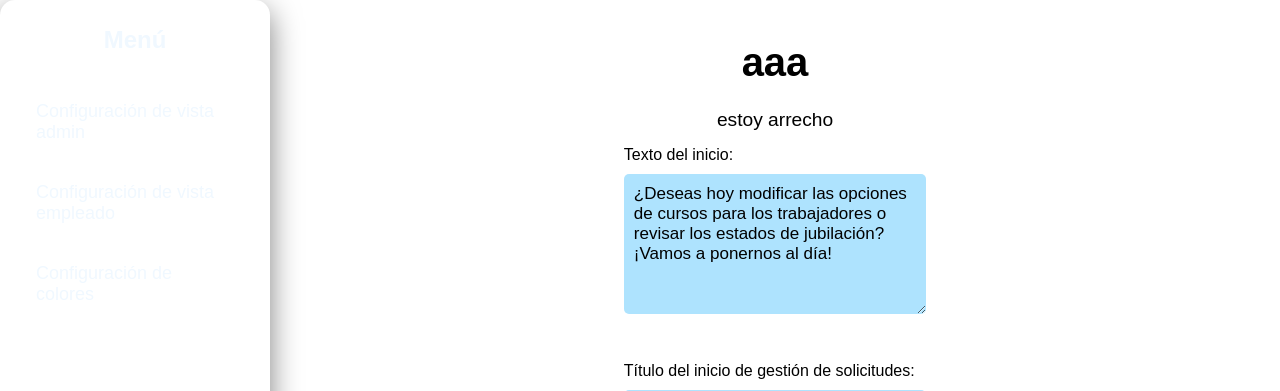
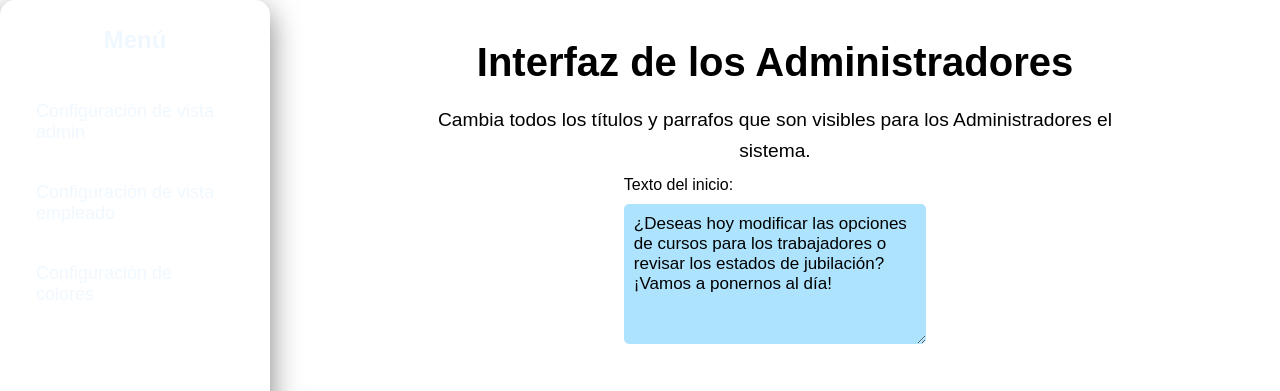
Before and after one commit to Sad0318Xd/SISTEM-JUBI-UCLA, a PHP site: template src/views/superAdmin/editarInterfazAdmin.php in a window 1280 px wide. Shown: the top 391 px of the page. Run offline with PHP 8.4, Linux system fonts and the light colour scheme; the template is opened without the code that fills it, so the values that code supplies are empty; a user stored in the database is signed in; data comes from the database, SQL or seed files in the repository; some libraries are stand-ins or nearby versions; some web fonts are replaced.

Commit message:
Update welcome messages and titles for admin and employee interfaces for improved clarity and user experience.

```diff
--- a/src/views/inicio.php
+++ b/src/views/inicio.php
@@ -76,7 +76,7 @@
                 // Ejemplo: mostrar contenido distinto según el rol
                 if (isset($_SESSION['rol'])) {
                     if ($_SESSION['rol'] == 'superuser') {
-                        echo 'Hola, SuperUsuario.';
+                        echo 'Bienvenido, SuperUsuario.';
                     } else {
                         echo "Bienvenido, " . $_SESSION['name'] . " " . $_SESSION['lastname'] . ".";
                     }
--- a/src/views/superAdmin/editarInterfazAdmin.php
+++ b/src/views/superAdmin/editarInterfazAdmin.php
@@ -28,7 +28,7 @@
     <link href="https://fonts.googleapis.com/css2?family=Chocolate+Classical+Sans&display=swap" rel="stylesheet">
     <link rel="stylesheet" href="../src/css/stylegestion2.css">
     <script src="https://cdn.jsdelivr.net/npm/sweetalert2@11"></script>
-    <title>Solicitar Jubilación</title>
+    <title>Interfaz Administradores</title>
 <style>
     :root {
         --color-primary: <?= $colors['color_primary'] ?>;
@@ -70,8 +70,8 @@
 
     <div style="width: 1000px; align-items: center;" class="content">
 
-        <h1 style="margin-top: 30px;">aaa</h1>
-        <p>estoy arrecho</p>
+        <h1 style="margin-top: 30px;">Interfaz de los Administradores</h1>
+        <p>Cambia todos los títulos y parrafos que son visibles para los Administradores el sistema.</p>
 
         <form action="?controlador=gestionInterfaz&metodo=actualizarInterfazAdmin" method="post" style="max-width: 1000px; margin: auto; display: flex; flex-direction: column; gap: 1.5rem;">
 
--- a/src/views/superAdmin/editarInterfazEmpleado.php
+++ b/src/views/superAdmin/editarInterfazEmpleado.php
@@ -27,7 +27,7 @@
     <link href="https://fonts.googleapis.com/css2?family=Chocolate+Classical+Sans&display=swap" rel="stylesheet">
     <link rel="stylesheet" href="../src/css/stylegestion2.css">
     <script src="https://cdn.jsdelivr.net/npm/sweetalert2@11"></script>
-    <title>Solicitar Jubilación</title>
+    <title>Interfaz Empleados</title>
 <style>
     :root {
         --color-primary: <?= $colors['color_primary'] ?>;
@@ -65,8 +65,8 @@
 
     <div style="width: 1000px; align-items: center;" class="content">
 
-        <h1 style="margin-top: 30px;">aaa</h1>
-        <p>estoy arrecho</p>
+        <h1 style="margin-top: 30px;">Interfaz de los Empleados</h1>
+        <p>Edita todos los títulos y párrafos que son visibles para los empleados del sistema.</p>
 
         <form action="?controlador=gestionInterfaz&metodo=actualizarInterfazEmpleado" method="post" style="max-width: 1000px; margin: auto; display: flex; flex-direction: column; gap: 1.5rem;">
 
--- a/src/views/superAdmin/gestionInterfaz.php
+++ b/src/views/superAdmin/gestionInterfaz.php
@@ -42,8 +42,8 @@
     ?>
 
     <main class="content">
-        <h1>hola señor</h1>
-        <p>hagale con fe</p>
+        <h1>Un gusto tenerlo de vuelta SuperUsuario</h1>
+        <p>¿Qué editarás hoy?</p>
         <p></p>
     </main>
 
```
